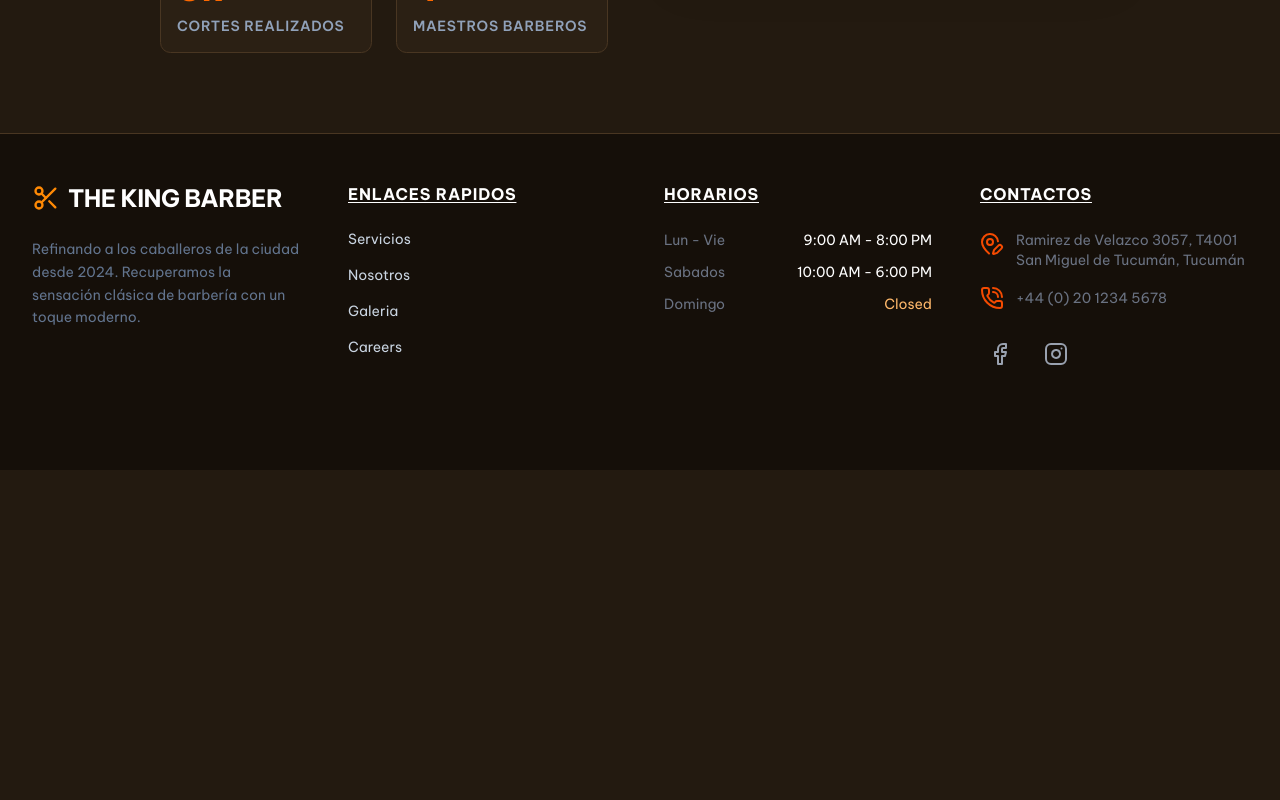
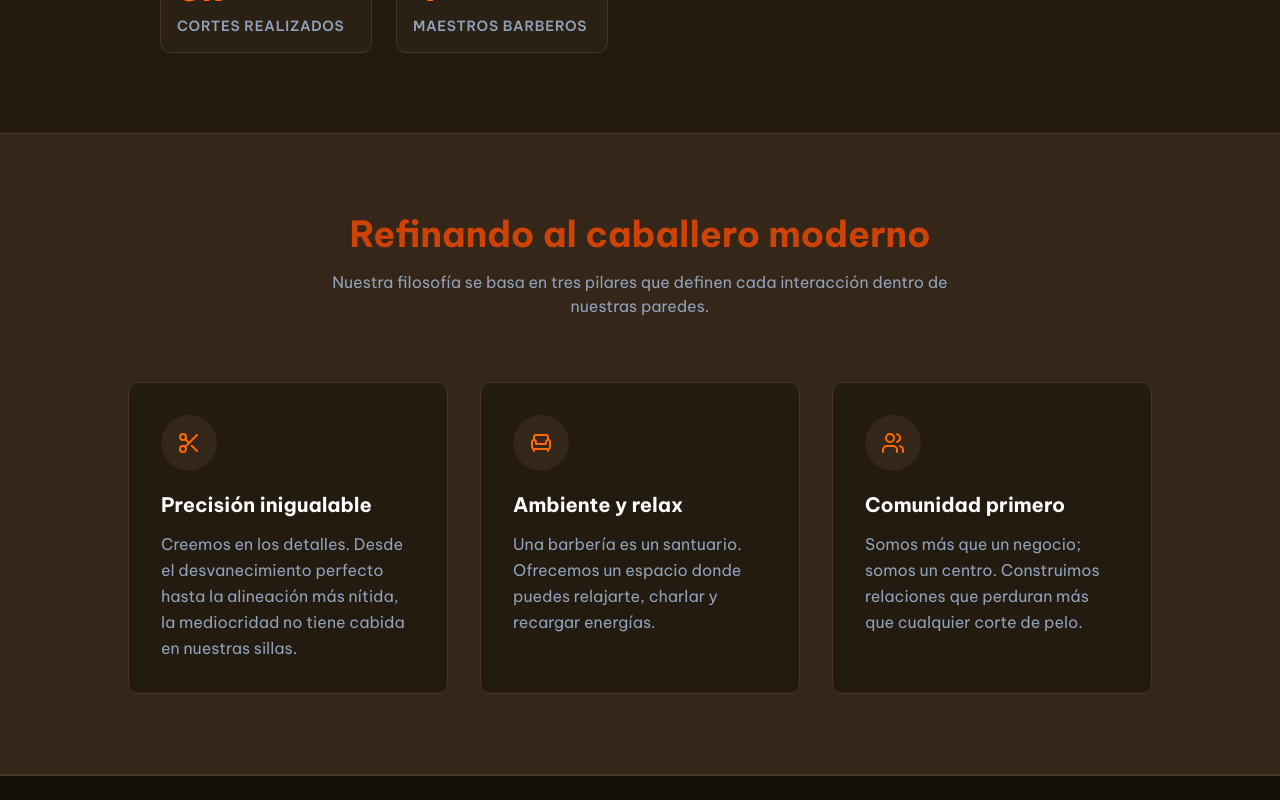
Before and after one commit to NickyRDX/The-King-Barber, a Next.js app: page /nosotros in a window 1280 px wide. Shown: the part 1300-2100 px from the top of the page. Before the commit the page ends 1770 px from the top, so only its background shows below. Built offline with nearby package versions, Linux system fonts and the light colour scheme.

Commit message:
diseñando la pagina de sobre nosotros aun falta algunas secciones

```diff
--- a/app/(routes)/(inicio)/components/Footer/Footer.tsx
+++ b/app/(routes)/(inicio)/components/Footer/Footer.tsx
@@ -60,17 +60,17 @@ export default function Footer() {
             <h3 className="text-white font-bold uppercase mb-6 tracking-wider underline decoration-1 underline-offset-2">
               Horarios
             </h3>
-            <ul className="flex flex-col gap-3 text-sm text-gray-500">
+            <ul className="flex flex-col space-y-4 text-sm text-gray-500">
               <li className="flex justify-between">
-                <span>Lun - Vie</span>{" "}
+                <span className='mr-2'>Lun - Vie</span>{" "}
                 <span className="text-white">9:00 AM - 8:00 PM</span>
               </li>
               <li className="flex justify-between">
-                <span>Sabados</span>{" "}
+                <span className='mr-2'>Sabados</span>{" "}
                 <span className="text-white">10:00 AM - 6:00 PM</span>
               </li>
               <li className="flex justify-between">
-                <span>Domingo</span>{" "}
+                <span className='mr-0'>Domingo</span>{" "}
                 <span className="text-orange-300">Closed</span>
               </li>
             </ul>
--- a/app/(routes)/(inicio)/components/Hero/Hero.tsx
+++ b/app/(routes)/(inicio)/components/Hero/Hero.tsx
@@ -34,7 +34,7 @@ export default function Hero() {
                 asChild
                 className="flex items-center-safe justify-center-safe rounded-lg h-12 px-8 bg-primary hover:text-black transition-all text-[#231a10] text-base font-black uppercase tracking-wider shadow-xl"
               >
-                <Link href={`#`}>Reservar Ahora!</Link>
+                <Link href={`/reservar`}>Reservar Ahora!</Link>
               </Button>
 
               <Button
@@ -42,7 +42,7 @@ export default function Hero() {
                 variant="ghost"
                 className="flex items-center justify-center rounded-lg h-12 px-8 bg-transparent border border-white/20 transition-all text-white text-base font-medium uppercase tracking-wider cursor-pointer"
               >
-                <Link href={`#`}>Ver Servicios</Link>
+                <Link href={`/servicios`}>Ver Servicios</Link>
               </Button>
             </div>
           </div>
--- a/app/(routes)/(inicio)/components/Navegacion/Navegacion.tsx
+++ b/app/(routes)/(inicio)/components/Navegacion/Navegacion.tsx
@@ -1,10 +1,8 @@
 "use client";
-import React from "react";
 import Link from "next/link";
 import Logo from "../Logo/Logo";
 import { NavData } from "./Nav.data";
 import { Button } from "@/components/ui/button";
-import { ChevronLeft } from "lucide-react";
 import Sidebar from "../Sidebar/Sidebar";
 import { usePathname } from "next/navigation";
 export default function Navegacion() {
@@ -36,10 +34,10 @@ export default function Navegacion() {
               ))}
             </div>
             <div className="flex items-center gap-4">
-              <Button className="hidden md:flex cursor-pointer items-center justify-center-safe rounded-full h-10 px-6 uppercase">
-                reservar ahora
+              <Button asChild className="hidden md:flex cursor-pointer items-center justify-center-safe rounded-full h-10 px-6 uppercase">
+                <Link href={`/reservar`}>reservar ahora</Link>
               </Button>
-              <div className="md:hidden ">
+              <div className="lg:hidden ">
                 <Sidebar />
               </div>
             </div>
--- /dev/null
+++ b/app/(routes)/nosotros/nosotros.data.ts
@@ -0,0 +1,30 @@
+import { LucideIcon, Scissors, Users, Armchair } from "lucide-react";
+interface NosotrosProps {
+  id: number;
+  icono: LucideIcon,
+  titulo: string,
+  descripcion: string,
+}
+export const NosotrosDato: NosotrosProps[] = [
+  {
+    id: 1,
+    icono: Scissors,
+    titulo: "Precisión inigualable",
+    descripcion:
+      "Creemos en los detalles. Desde el desvanecimiento perfecto hasta la alineación más nítida, la mediocridad no tiene cabida en nuestras sillas.",
+  },
+  {
+    id: 2,
+    icono: Armchair,
+    titulo: "Ambiente y relax",
+    descripcion:
+      "Una barbería es un santuario. Ofrecemos un espacio donde puedes relajarte, charlar y recargar energías.",
+  },
+  {
+    id: 3,
+    icono: Users,
+    titulo: "Comunidad primero",
+    descripcion:
+      "Somos más que un negocio; somos un centro. Construimos relaciones que perduran más que cualquier corte de pelo.",
+  },
+];
--- a/app/(routes)/nosotros/page.tsx
+++ b/app/(routes)/nosotros/page.tsx
@@ -5,6 +5,7 @@ import { History } from "lucide-react";
 import { useEffect, useState } from "react";
 import barberoEnAccion from "@/public/images/previewAction.png";
 import Image from "next/image";
+import { NosotrosDato } from "./nosotros.data";
 export default function NosotrosPage() {
   const [realizados, setRealizados] = useState<number>(0);
   const [barber, setBarber] = useState<number>(0);
@@ -119,6 +120,37 @@ export default function NosotrosPage() {
             </div>
           </div>
         </section>
+        <section className="py-20 border-y border-[#493622] bg-[#342618]">
+          <div className="max-w-6xl mx-auto px-6 md:px-16">
+            <div className="text-center mb-16">
+              <h2 className="text-3xl md:text-4xl font-bold mb-4 text-primary/80">
+                Refinando al caballero moderno
+              </h2>
+              <p className="text-slate-400 max-w-2xl mx-auto">
+                Nuestra filosofía se basa en tres pilares que definen cada
+                interacción dentro de nuestras paredes.
+              </p>
+            </div>
+            <div className="grid grid-cols-1 md:grid-cols-3 gap-8">
+              {NosotrosDato.map(({ titulo, id, descripcion, icono: Icon }) => (
+                <div
+                  className="group p-8 rounded-lg bg-[#231a10] border border-[#493622] hover:border-primary/50 transition-all duration-500 hover:-translate-y-2"
+                  key={id}
+                >
+                  <div className="size-14 rounded-full bg-[#342618] flex items-center-safe justify-center-safe mb-5 group-hover:bg-orange-400/20 transition-colors duration-500 text-orange-500">
+                    <Icon />
+                  </div>
+                  <h3 className="text-xl font-bold text-white mb-3">
+                    {titulo}
+                  </h3>
+                  <p className="text-slate-400 leading-relaxed">
+                    {descripcion}
+                  </p>
+                </div>
+              ))}
+            </div>
+          </div>
+        </section>
       </main>
       <Footer />
     </>
--- /dev/null
+++ b/app/(routes)/reservar/page.tsx
@@ -0,0 +1,7 @@
+import React from 'react'
+
+export default function ReservarPage() {
+  return (
+    <div>ReservarPage</div>
+  )
+}
```
